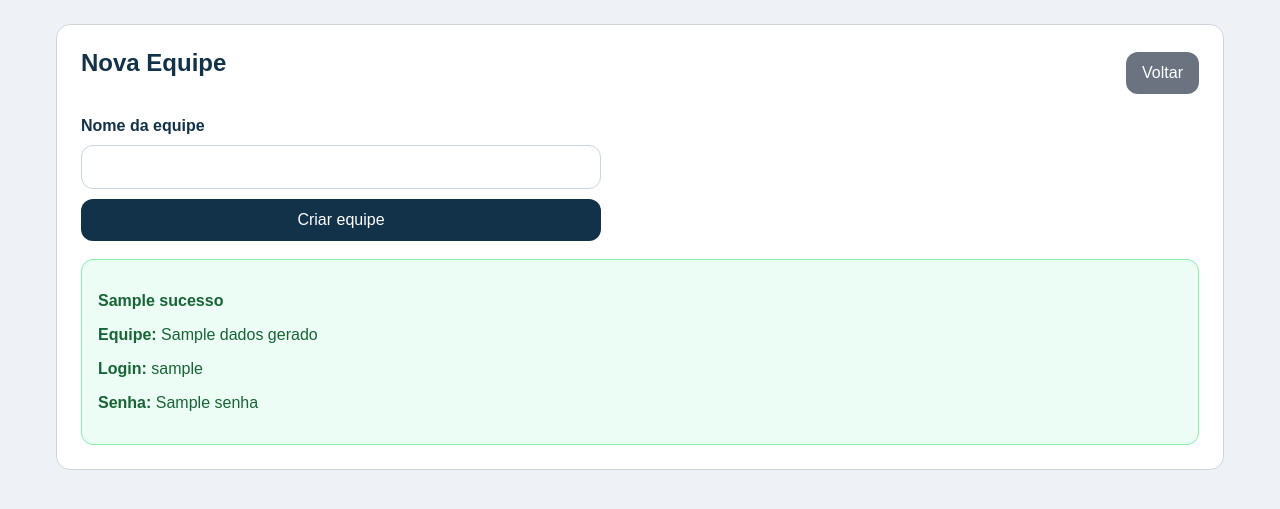
After one commit to thalismaschio90-wq/volei-sistema-web, a Flask app: template templates/nova_equipe.html in a window 1280 px wide. The commit adds this page. Shown: the top 509 px of the page. Run offline with Flask 3, Linux system fonts and the light colour scheme; the template is opened without the code that fills it: most values are stand-ins (such as "Sample title", 1, 10 or a date in 2020).

Commit message:
adiciona equipes com login automatico e portal da equipe

```diff
--- a/app.py
+++ b/app.py
@@ -1,32 +1,79 @@
 from flask import Flask, render_template, request, redirect, session, url_for
 import os
+import json
+import random
+import string
+from pathlib import Path
 
 app = Flask(__name__)
 app.secret_key = "voleibol123"
 
+ARQUIVO_DADOS = Path("dados.json")
+
+
 # =========================================================
-# USUÁRIOS DE TESTE
+# DADOS
 # =========================================================
-# Mantém simples por enquanto, só para estabilizar o login.
-# Depois a gente troca para usuários vindos de JSON ou banco.
-usuarios = {
-    "admin": {
-        "senha": "123",
-        "perfil": "superadmin"
-    },
-    "org1": {
-        "senha": "123",
-        "perfil": "organizador"
-    },
-    "mesa1": {
-        "senha": "123",
-        "perfil": "mesario"
-    },
-    "time1": {
-        "senha": "123",
-        "perfil": "equipe"
+def dados_padrao():
+    return {
+        "usuarios": {
+            "admin": {
+                "senha": "123",
+                "perfil": "superadmin",
+                "equipe": None
+            },
+            "org1": {
+                "senha": "123",
+                "perfil": "organizador",
+                "equipe": None
+            },
+            "mesa1": {
+                "senha": "123",
+                "perfil": "mesario",
+                "equipe": None
+            },
+            "time1": {
+                "senha": "123",
+                "perfil": "equipe",
+                "equipe": "Equipe Exemplo"
+            }
+        },
+        "equipes": {
+            "Equipe Exemplo": {
+                "nome": "Equipe Exemplo",
+                "login": "time1",
+                "senha": "123",
+                "atletas": []
+            }
+        }
     }
-}
+
+
+def carregar_dados():
+    if not ARQUIVO_DADOS.exists():
+        dados = dados_padrao()
+        salvar_dados(dados)
+        return dados
+
+    try:
+        with open(ARQUIVO_DADOS, "r", encoding="utf-8") as f:
+            dados = json.load(f)
+    except Exception:
+        dados = dados_padrao()
+        salvar_dados(dados)
+        return dados
+
+    if "usuarios" not in dados or not isinstance(dados["usuarios"], dict):
+        dados["usuarios"] = {}
+    if "equipes" not in dados or not isinstance(dados["equipes"], dict):
+        dados["equipes"] = {}
+
+    return dados
+
+
+def salvar_dados(dados):
+    with open(ARQUIVO_DADOS, "w", encoding="utf-8") as f:
+        json.dump(dados, f, indent=4, ensure_ascii=False)
 
 
 # =========================================================
@@ -38,6 +85,36 @@ def usuario_logado():
 
 def perfil_atual():
     return session.get("perfil")
+
+
+def equipe_atual():
+    return session.get("equipe")
+
+
+def gerar_login_equipe(nome_equipe, usuarios_existentes):
+    base = nome_equipe.strip().lower()
+    caracteres_invalidos = ".,;:/\\|!?@#$%¨&*()[]{}=+´`~^'\""
+    for c in caracteres_invalidos:
+        base = base.replace(c, "")
+    base = base.replace("-", " ")
+    base = "_".join(base.split())
+
+    if not base:
+        base = "equipe"
+
+    login = base
+    contador = 1
+
+    while login in usuarios_existentes:
+        login = f"{base}_{contador}"
+        contador += 1
+
+    return login
+
+
+def gerar_senha_automatica(tamanho=7):
+    caracteres = string.ascii_letters + string.digits
+    return "".join(random.choice(caracteres) for _ in range(tamanho))
 
 
 # =========================================================
@@ -54,9 +131,13 @@ def login():
         usuario = request.form.get("usuario", "").strip()
         senha = request.form.get("senha", "").strip()
 
+        dados = carregar_dados()
+        usuarios = dados.get("usuarios", {})
+
         if usuario in usuarios and usuarios[usuario]["senha"] == senha:
             session["usuario"] = usuario
             session["perfil"] = usuarios[usuario]["perfil"]
+            session["equipe"] = usuarios[usuario].get("equipe")
             return redirect(url_for("index"))
 
         erro = "Login ou senha inválidos."
@@ -85,19 +166,8 @@ def index():
 
 
 # =========================================================
-# ROTAS POR PERFIL
+# EQUIPES - ORGANIZADOR / SUPERADMIN
 # =========================================================
-@app.route("/competicoes")
-def competicoes():
-    if not usuario_logado():
-        return redirect(url_for("login"))
-
-    if perfil_atual() not in ["superadmin", "organizador"]:
-        return redirect(url_for("index"))
-
-    return render_template("pagina_simples.html", titulo="Competições")
-
-
 @app.route("/equipes")
 def equipes():
     if not usuario_logado():
@@ -106,9 +176,82 @@ def equipes():
     if perfil_atual() not in ["superadmin", "organizador"]:
         return redirect(url_for("index"))
 
-    return render_template("pagina_simples.html", titulo="Equipes")
+    dados = carregar_dados()
+    lista_equipes = dados.get("equipes", {})
+    return render_template("equipes.html", equipes=lista_equipes)
 
 
+@app.route("/equipes/nova", methods=["GET", "POST"])
+def nova_equipe():
+    if not usuario_logado():
+        return redirect(url_for("login"))
+
+    if perfil_atual() not in ["superadmin", "organizador"]:
+        return redirect(url_for("index"))
+
+    erro = None
+    sucesso = None
+    dados_gerados = None
+
+    if request.method == "POST":
+        nome_equipe = request.form.get("nome_equipe", "").strip()
+
+        if not nome_equipe:
+            erro = "O nome da equipe é obrigatório."
+            return render_template(
+                "nova_equipe.html",
+                erro=erro,
+                sucesso=sucesso,
+                dados_gerados=dados_gerados
+            )
+
+        dados = carregar_dados()
+
+        if nome_equipe in dados["equipes"]:
+            erro = "Já existe uma equipe com esse nome."
+            return render_template(
+                "nova_equipe.html",
+                erro=erro,
+                sucesso=sucesso,
+                dados_gerados=dados_gerados
+            )
+
+        login_gerado = gerar_login_equipe(nome_equipe, dados["usuarios"])
+        senha_gerada = gerar_senha_automatica()
+
+        dados["equipes"][nome_equipe] = {
+            "nome": nome_equipe,
+            "login": login_gerado,
+            "senha": senha_gerada,
+            "atletas": []
+        }
+
+        dados["usuarios"][login_gerado] = {
+            "senha": senha_gerada,
+            "perfil": "equipe",
+            "equipe": nome_equipe
+        }
+
+        salvar_dados(dados)
+
+        sucesso = "Equipe criada com sucesso."
+        dados_gerados = {
+            "nome_equipe": nome_equipe,
+            "login": login_gerado,
+            "senha": senha_gerada
+        }
+
+    return render_template(
+        "nova_equipe.html",
+        erro=erro,
+        sucesso=sucesso,
+        dados_gerados=dados_gerados
+    )
+
+
+# =========================================================
+# TABELA / PRÉ-JOGO / JOGO - MESÁRIO / SUPERADMIN
+# =========================================================
 @app.route("/tabela")
 def tabela():
     if not usuario_logado():
@@ -142,7 +285,10 @@ def jogo():
     return render_template("pagina_simples.html", titulo="Jogo")
 
 
-@app.route("/meu-time")
+# =========================================================
+# PORTAL DA EQUIPE
+# =========================================================
+@app.route("/meu-time", methods=["GET", "POST"])
 def meu_time():
     if not usuario_logado():
         return redirect(url_for("login"))
@@ -150,13 +296,60 @@ def meu_time():
     if perfil_atual() != "equipe":
         return redirect(url_for("index"))
 
-    return render_template("pagina_simples.html", titulo="Meu Time")
+    dados = carregar_dados()
+    nome_equipe = equipe_atual()
+
+    if not nome_equipe or nome_equipe not in dados["equipes"]:
+        return redirect(url_for("logout"))
+
+    equipe = dados["equipes"][nome_equipe]
+    erro = None
+    sucesso = None
+
+    if request.method == "POST":
+        nome = request.form.get("nome", "").strip()
+        numero = request.form.get("numero", "").strip()
+        cpf = request.form.get("cpf", "").strip()
+        data_nascimento = request.form.get("data_nascimento", "").strip()
+
+        if not nome or not cpf or not data_nascimento:
+            erro = "Nome, CPF e data de nascimento são obrigatórios."
+        else:
+            equipe["atletas"].append({
+                "nome": nome,
+                "numero": numero,
+                "cpf": cpf,
+                "data_nascimento": data_nascimento,
+                "status": "pendente"
+            })
+            salvar_dados(dados)
+            sucesso = "Atleta cadastrado com sucesso."
+
+    return render_template(
+        "meu_time.html",
+        equipe=equipe,
+        erro=erro,
+        sucesso=sucesso
+    )
 
 
 # =========================================================
-# EXECUÇÃO LOCAL / RENDER
+# COMPETIÇÕES - mantém a rota sem quebrar menu
+# =========================================================
+@app.route("/competicoes")
+def competicoes():
+    if not usuario_logado():
+        return redirect(url_for("login"))
+
+    if perfil_atual() not in ["superadmin", "organizador"]:
+        return redirect(url_for("index"))
+
+    return render_template("pagina_simples.html", titulo="Competições")
+
+
+# =========================================================
+# EXECUÇÃO
 # =========================================================
 if __name__ == "__main__":
     port = int(os.environ.get("PORT", 5000))
     app.run(host="0.0.0.0", port=port)
-    app.run(host="0.0.0.0", port=port)
--- a/static/style.css
+++ b/static/style.css
@@ -74,9 +74,107 @@ body {
     padding: 24px;
 }
 
-.painel h2 {
+.painel h2,
+.painel h3 {
     margin-top: 0;
     color: #12324a;
+}
+
+.topo-painel {
+    display: flex;
+    justify-content: space-between;
+    align-items: center;
+    gap: 12px;
+    margin-bottom: 20px;
+}
+
+.lista-card {
+    display: grid;
+    grid-template-columns: repeat(auto-fit, minmax(260px, 1fr));
+    gap: 16px;
+}
+
+.item-card {
+    background: #f8fafc;
+    border: 1px solid #dbe3ea;
+    border-radius: 12px;
+    padding: 16px;
+}
+
+.item-card h3 {
+    margin-bottom: 12px;
+}
+
+.formulario {
+    display: flex;
+    flex-direction: column;
+    gap: 10px;
+    max-width: 520px;
+}
+
+.formulario label {
+    font-weight: bold;
+    color: #12324a;
+}
+
+.formulario input {
+    padding: 12px 14px;
+    border: 1px solid #cbd5e1;
+    border-radius: 12px;
+    font-size: 16px;
+    background: #fff;
+}
+
+.formulario input:focus {
+    outline: none;
+    border: 2px solid #12324a;
+}
+
+.botao {
+    display: inline-block;
+    text-decoration: none;
+    background: #12324a;
+    color: white;
+    border: none;
+    border-radius: 12px;
+    padding: 12px 16px;
+    cursor: pointer;
+    font-size: 16px;
+}
+
+.botao:hover {
+    opacity: 0.95;
+}
+
+.botao-secundario {
+    background: #6b7280;
+}
+
+.erro {
+    color: #b91c1c;
+    margin-top: 14px;
+    font-weight: bold;
+}
+
+.sucesso {
+    color: #166534;
+    margin-top: 14px;
+    font-weight: bold;
+}
+
+.sucesso-box {
+    margin-top: 18px;
+    background: #ecfdf5;
+    border: 1px solid #86efac;
+    color: #166534;
+    border-radius: 12px;
+    padding: 16px;
+}
+
+.separador {
+    margin: 24px 0;
+    border: none;
+    border-top: 1px solid #d1d5db;
 }
 
 .login-page {
@@ -145,13 +243,6 @@ body {
     opacity: 0.95;
 }
 
-.erro {
-    color: #b91c1c;
-    margin-top: 14px;
-    text-align: center;
-    font-weight: bold;
-}
-
 .info-login {
     text-align: center;
     color: #6b7280;
@@ -168,4 +259,9 @@ body {
     .usuario-box {
         align-items: flex-start;
     }
+
+    .topo-painel {
+        flex-direction: column;
+        align-items: flex-start;
+    }
 }
--- /dev/null
+++ b/templates/nova_equipe.html
@@ -0,0 +1,30 @@
+{% extends "base.html" %}
+
+{% block conteudo %}
+<section class="painel">
+    <div class="topo-painel">
+        <h2>Nova Equipe</h2>
+        <a class="botao botao-secundario" href="{{ url_for('equipes') }}">Voltar</a>
+    </div>
+
+    <form method="POST" class="formulario">
+        <label for="nome_equipe">Nome da equipe</label>
+        <input type="text" id="nome_equipe" name="nome_equipe" required>
+
+        <button type="submit" class="botao">Criar equipe</button>
+    </form>
+
+    {% if erro %}
+        <p class="erro">{{ erro }}</p>
+    {% endif %}
+
+    {% if sucesso %}
+        <div class="sucesso-box">
+            <p><strong>{{ sucesso }}</strong></p>
+            <p><strong>Equipe:</strong> {{ dados_gerados.nome_equipe }}</p>
+            <p><strong>Login:</strong> {{ dados_gerados.login }}</p>
+            <p><strong>Senha:</strong> {{ dados_gerados.senha }}</p>
+        </div>
+    {% endif %}
+</section>
+{% endblock %}
```
Also changed, not shown: dados.json (added, +32 -0 lines), templates/equipes.html (added, +25 -0 lines), templates/meu_time.html (added, +56 -0 lines).
